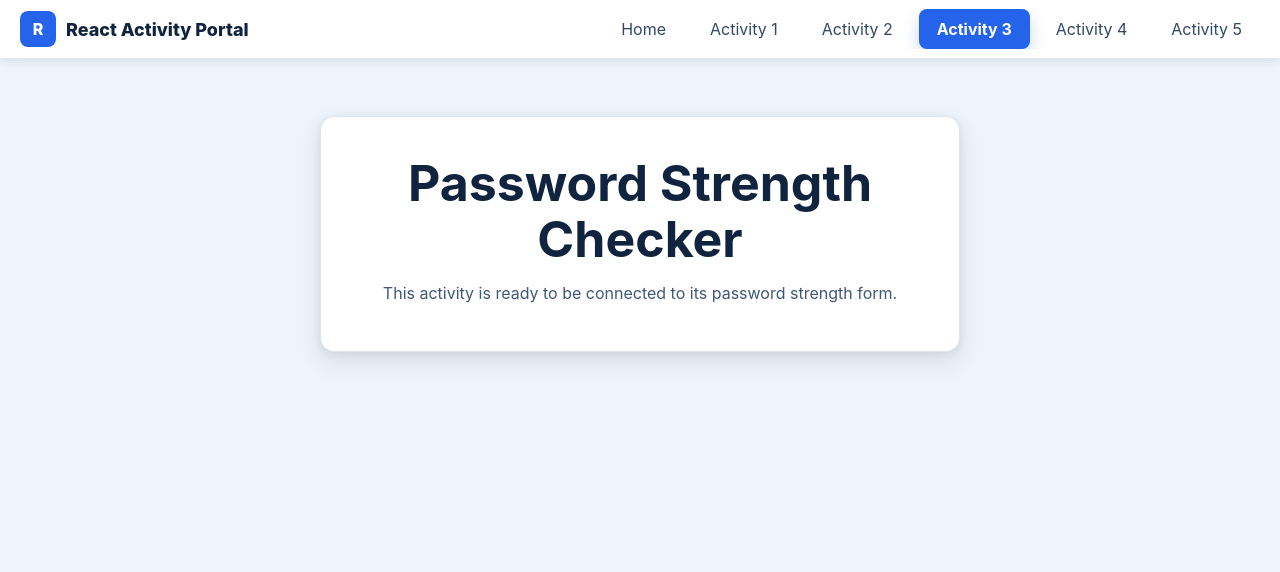
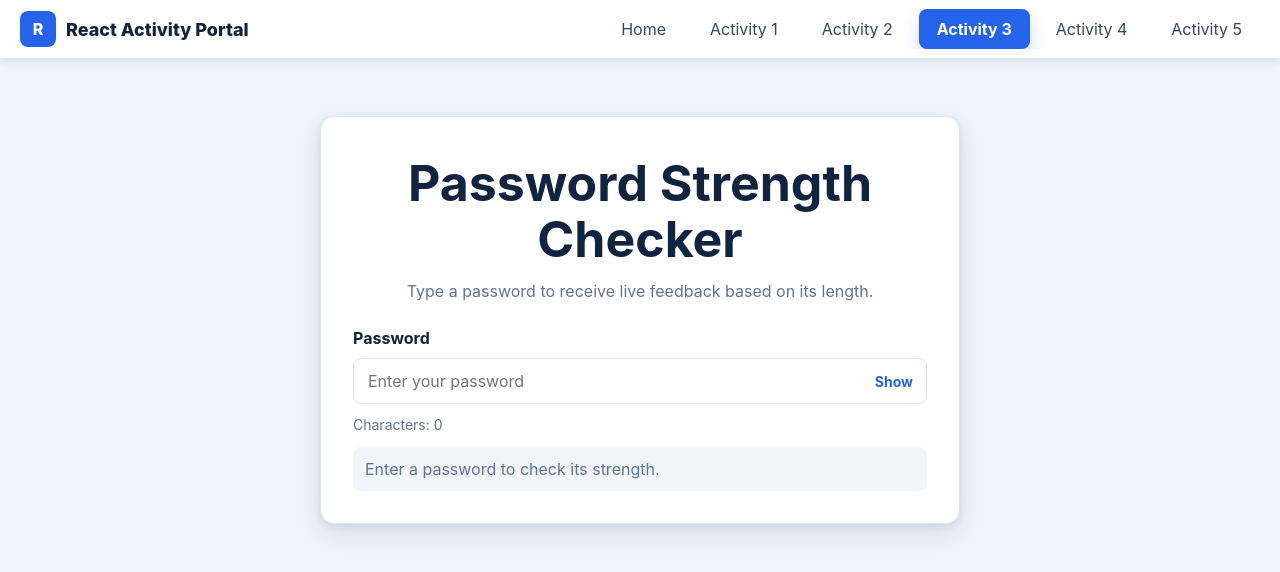
Before and after one commit to Zune11/group-react, a React (Vite) app: page / in a window 1280 px wide. Both pictures are taken after a click on the button "Activity 3". Shown: the top 572 px of the page. Built offline with nearby package versions, Linux system fonts and the light colour scheme.

Commit message:
Add password strength checker

```diff
--- a/src/index.css
+++ b/src/index.css
@@ -220,6 +220,86 @@ button {
   padding: 12px 14px;
 }
 
+.activity-intro {
+  color: var(--muted);
+  line-height: 1.55;
+  margin: 0;
+}
+
+.password-form {
+  display: grid;
+  gap: 10px;
+  margin-top: 24px;
+  text-align: left;
+}
+
+.password-form label {
+  color: var(--heading);
+  font-weight: 700;
+}
+
+.password-form input {
+  border: 1px solid var(--border);
+  border-radius: 8px;
+  padding: 12px 14px;
+  width: 100%;
+}
+
+.password-input-wrapper {
+  position: relative;
+}
+
+.password-input-wrapper input {
+  padding-right: 70px;
+}
+
+.password-visibility-button {
+  background: transparent;
+  border: 0;
+  color: var(--accent);
+  font-size: 14px;
+  font-weight: 700;
+  padding: 6px;
+  position: absolute;
+  right: 8px;
+  top: 50%;
+  transform: translateY(-50%);
+}
+
+.password-form input:focus {
+  border-color: var(--accent);
+  outline: 2px solid var(--accent-soft);
+}
+
+.character-count {
+  color: var(--muted);
+  font-size: 14px;
+  margin: 2px 0 0;
+}
+
+.password-feedback {
+  background: #f1f5f9;
+  border-radius: 8px;
+  color: var(--muted);
+  margin: 4px 0 0;
+  padding: 12px;
+}
+
+.password-feedback.weak {
+  background: #fee2e2;
+  color: #b91c1c;
+}
+
+.password-feedback.medium {
+  background: #fef3c7;
+  color: #a16207;
+}
+
+.password-feedback.strong {
+  background: #dcfce7;
+  color: #15803d;
+}
+
 @media (max-width: 920px) {
   .navbar {
     align-items: flex-start;
--- a/src/pages/PasswordChecker.jsx
+++ b/src/pages/PasswordChecker.jsx
@@ -1,8 +1,54 @@
+import { useState } from "react";
+
 function PasswordChecker() {
+  const [password, setPassword] = useState("");
+  const [isPasswordVisible, setIsPasswordVisible] = useState(false);
+
+  let level = "";
+  let feedback = "Enter a password to check its strength.";
+
+  if (password.length > 0 && password.length < 6) {
+    level = "weak";
+    feedback = "Your password is too short. Use at least 6 characters.";
+  } else if (password.length < 10 && password.length >= 6) {
+    level = "medium";
+    feedback = "Medium-strength password. Use 10 or more characters to make it stronger.";
+  } else if (password.length >= 10) {
+    level = "strong";
+    feedback = "Your password has a strong length.";
+  }
+
   return (
     <main className="activity-page">
       <h1>Password Strength Checker</h1>
-      <p>This activity is ready to be connected to its password strength form.</p>
+      <p className="activity-intro">
+        Type a password to receive live feedback based on its length.
+      </p>
+
+      <div className="password-form">
+        <label htmlFor="password">Password</label>
+        <div className="password-input-wrapper">
+          <input
+            id="password"
+            onChange={(event) => setPassword(event.target.value)}
+            placeholder="Enter your password"
+            type={isPasswordVisible ? "text" : "password"}
+            value={password}
+          />
+          <button
+            aria-label={isPasswordVisible ? "Hide password" : "Show password"}
+            className="password-visibility-button"
+            onClick={() => setIsPasswordVisible(!isPasswordVisible)}
+            type="button"
+          >
+            {isPasswordVisible ? "Hide" : "Show"}
+          </button>
+        </div>
+        <p className="character-count">Characters: {password.length}</p>
+        <p className={`password-feedback ${level}`} aria-live="polite">
+          {feedback}
+        </p>
+      </div>
     </main>
   );
 }
```
